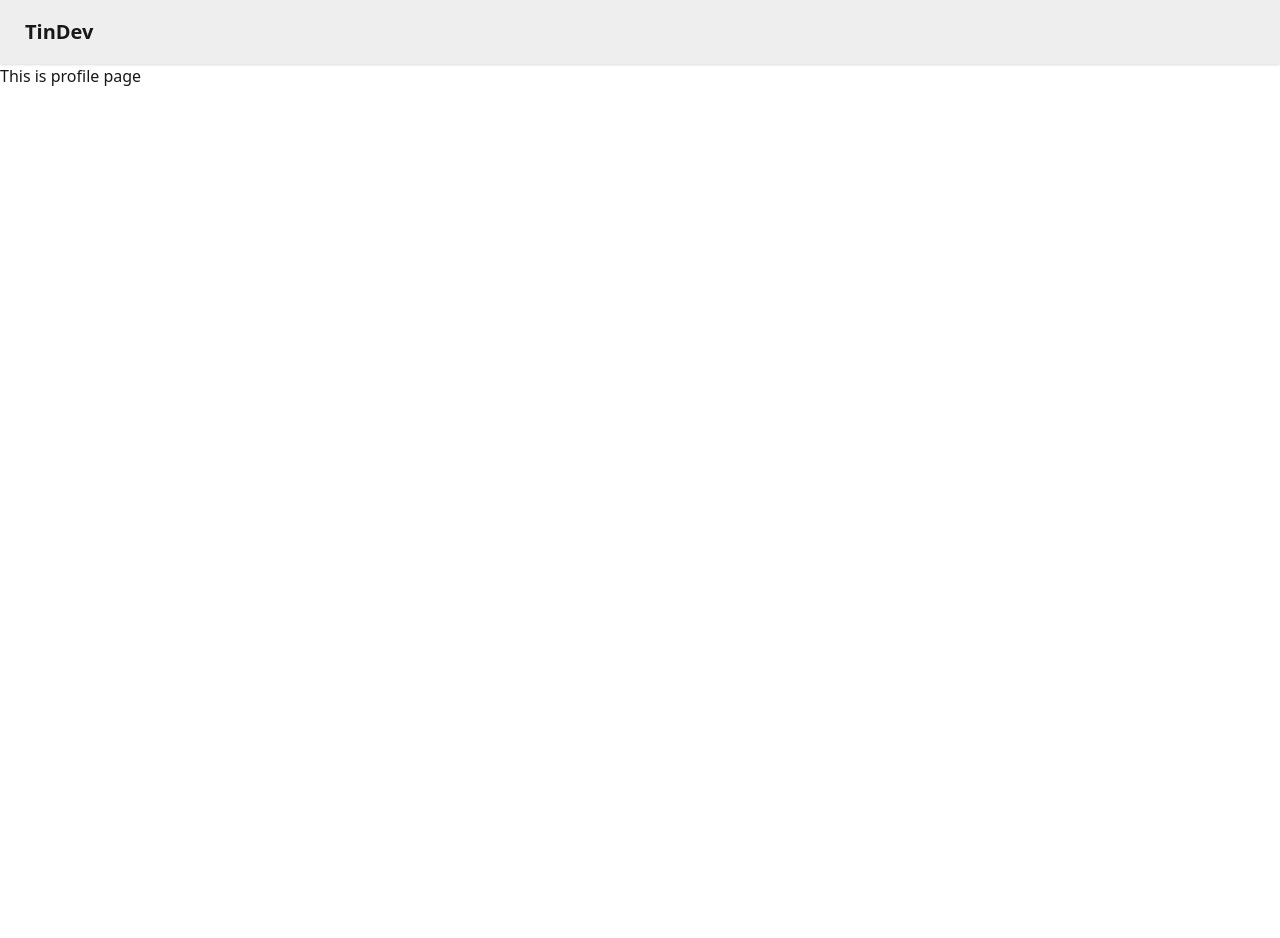
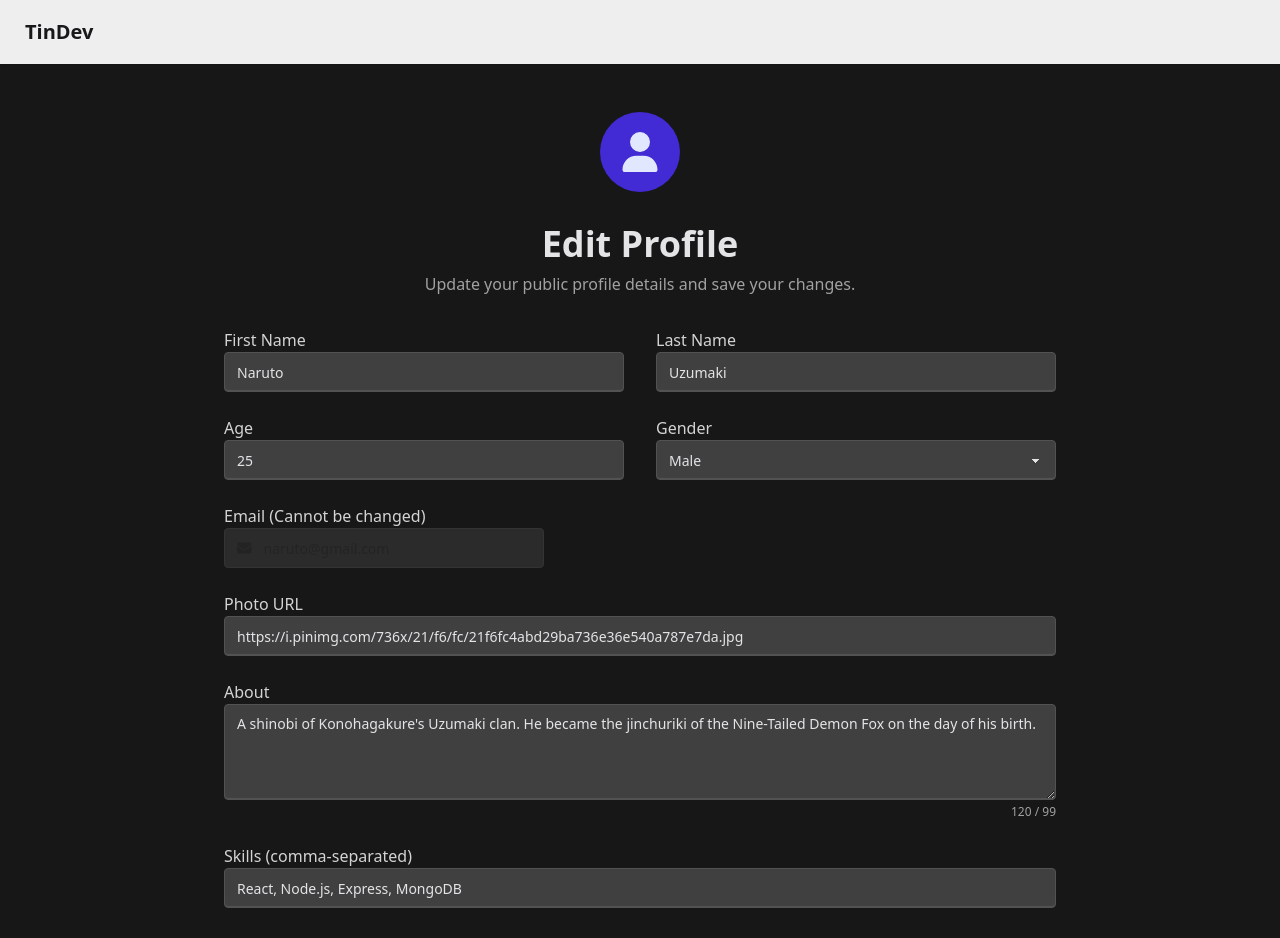
Before and after one commit to ameyg11/TINDEV-WEB, a React (Vite) app: page /profile in a window 1280 px wide. Shown: the top 938 px of the page. Before the commit the page ends 800 px from the top, so only its background shows below. Built offline with nearby package versions, Linux system fonts and the light colour scheme; no server answers.

Commit message:
Add EditProfile component for user profile editing functionality

```diff
--- /dev/null
+++ b/src/Components/EditProfile.jsx
@@ -0,0 +1,200 @@
+import React, { useState } from 'react';
+
+const EditProfile = () => {
+  // State variables for each editable field
+  const [firstName, setFirstName] = useState("Naruto");
+  const [lastName, setLastName] = useState("Uzumaki");
+  const [age, setAge] = useState(25);
+  const [gender, setGender] = useState("male");
+  const [photoUrl, setPhotoUrl] = useState("https://i.pinimg.com/736x/21/f6/fc/21f6fc4abd29ba736e36e540a787e7da.jpg");
+  const [about, setAbout] = useState("A shinobi of Konohagakure's Uzumaki clan. He became the jinchuriki of the Nine-Tailed Demon Fox on the day of his birth.");
+  const [skills, setSkills] = useState("React, Node.js, Express, MongoDB");
+
+  // State for non-editable fields and UI feedback
+  const [emailId, setEmailId] = useState("naruto@gmail.com");
+  const [password, setPassword] = useState("Ameygawade@11");
+  const [error, setError] = useState("");
+  const [isSaved, setIsSaved] = useState(false);
+
+  // A generic save function that would typically connect to a backend
+  const handleSave = () => {
+    // Here, you would send your updated data to a server.
+    // For this example, we'll just log the data to the console
+    // and show a success message.
+    const updatedProfile = {
+      firstName,
+      lastName,
+      age,
+      gender,
+      photoUrl,
+      about,
+      skills: skills.split(',').map(s => s.trim()),
+    };
+    console.log("Saving profile data:", updatedProfile);
+    setIsSaved(true);
+    // You could also add a timer to hide the message automatically
+    setTimeout(() => setIsSaved(false), 3000);
+  };
+
+  return (
+    <div className="flex justify-center min-h-screen bg-neutral-900 text-neutral-content p-4 font-sans">
+      <div className="w-full max-w-4xl p-8">
+        <div className="flex flex-col items-center mb-8">
+          <div className="avatar">
+            <div className="bg-primary text-primary-content rounded-full w-20 h-20 flex items-center justify-center">
+              {/* User icon from SVG */}
+              <svg xmlns="http://www.w3.org/2000/svg" viewBox="0 0 448 512" className="text-4xl w-10 h-10 fill-current">
+                <path d="M224 256A128 128 0 1 0 224 0a128 128 0 1 0 0 256zm-45.7 48C79.4 304 0 383.4 0 482.3C0 498.7 13.3 512 29.7 512H418.3c16.4 0 29.7-13.3 29.7-29.7C448 383.4 368.6 304 269.7 304H178.3z" />
+              </svg>
+            </div>
+          </div>
+        </div>
+
+        <h1 className="text-4xl font-bold text-center mb-2">Edit Profile</h1>
+        <p className="text-center text-neutral-400 mb-8">Update your public profile details and save your changes.</p>
+
+        <div className="grid grid-cols-1 md:grid-cols-2 gap-x-8 gap-y-6">
+          {/* First and Last Name */}
+          <div className="form-control">
+            <label className="label">
+              <span className="label-text text-neutral-300">First Name</span>
+            </label>
+            <input
+              type="text"
+              placeholder="First Name"
+              className="input input-bordered w-full bg-neutral-700 border-neutral-600 focus:border-primary"
+              value={firstName}
+              onChange={(e) => setFirstName(e.target.value)}
+            />
+          </div>
+          <div className="form-control">
+            <label className="label">
+              <span className="label-text text-neutral-300">Last Name</span>
+            </label>
+            <input
+              type="text"
+              placeholder="Last Name"
+              className="input input-bordered w-full bg-neutral-700 border-neutral-600 focus:border-primary"
+              value={lastName}
+              onChange={(e) => setLastName(e.target.value)}
+            />
+          </div>
+
+          {/* Age and Gender */}
+          <div className="form-control">
+            <label className="label">
+              <span className="label-text text-neutral-300">Age</span>
+            </label>
+            <input
+              type="number"
+              placeholder="Age"
+              className="input input-bordered w-full bg-neutral-700 border-neutral-600 focus:border-primary"
+              value={age}
+              onChange={(e) => setAge(e.target.value)}
+            />
+          </div>
+          <div className="form-control">
+            <label className="label">
+              <span className="label-text text-neutral-300">Gender</span>
+            </label>
+            <select
+              className="select select-bordered w-full bg-neutral-700 border-neutral-600 focus:border-primary"
+              value={gender}
+              onChange={(e) => setGender(e.target.value)}
+            >
+              <option value="male">Male</option>
+              <option value="female">Female</option>
+              <option value="others">Others</option>
+            </select>
+          </div>
+
+          {/* Email (disabled) */}
+          <div className="form-control md:col-span-2">
+            <label className="label">
+              <span className="label-text text-neutral-300">Email (Cannot be changed)</span>
+            </label>
+            <label className="input input-bordered flex items-center gap-3 bg-neutral-700 border-neutral-600 focus-within:border-primary opacity-50 cursor-not-allowed">
+              {/* Envelope icon from SVG */}
+              <svg xmlns="http://www.w3.org/2000/svg" viewBox="0 0 512 512" className="w-4 h-4 fill-current">
+                <path d="M48 64C21.5 64 0 85.5 0 112c0 15.1 7.1 29.3 19.2 38.4L236.8 313.6c11.4 8.5 27 8.5 38.4 0L492.8 150.4c12.1-9.1 19.2-23.3 19.2-38.4c0-26.5-21.5-48-48-48H48zM0 176V384c0 35.3 28.7 64 64 64H448c35.3 0 64-28.7 64-64V176L294.4 339.2c-22.8 17.1-54 17.1-76.8 0L0 176z"/>
+              </svg>
+              <input
+                type="email"
+                placeholder="Email"
+                className="grow"
+                value={emailId}
+                disabled
+              />
+            </label>
+          </div>
+
+          {/* Photo URL */}
+          <div className="form-control md:col-span-2">
+            <label className="label">
+              <span className="label-text text-neutral-300">Photo URL</span>
+            </label>
+            <input
+              type="url"
+              placeholder="Photo URL"
+              className="input input-bordered w-full bg-neutral-700 border-neutral-600 focus:border-primary"
+              value={photoUrl}
+              onChange={(e) => setPhotoUrl(e.target.value)}
+            />
+          </div>
+
+          {/* About section */}
+          <div className="form-control md:col-span-2">
+            <label className="label">
+              <span className="label-text text-neutral-300">About</span>
+            </label>
+            <textarea
+              placeholder="Tell us about yourself..."
+              maxLength={99}
+              className="textarea textarea-bordered h-24 w-full bg-neutral-700 border-neutral-600 focus:border-primary"
+              value={about}
+              onChange={(e) => setAbout(e.target.value)}
+            ></textarea>
+            <p className="text-xs text-neutral-400 text-right mt-1">{about.length} / 99</p>
+          </div>
+
+          {/* Skills */}
+          <div className="form-control md:col-span-2">
+            <label className="label">
+              <span className="label-text text-neutral-300">Skills (comma-separated)</span>
+            </label>
+            <input
+              type="text"
+              placeholder="e.g., React, Node.js, MongoDB"
+              className="input input-bordered w-full bg-neutral-700 border-neutral-600 focus:border-primary"
+              value={skills}
+              onChange={(e) => setSkills(e.target.value)}
+            />
+          </div>
+        </div>
+
+        {error && (
+          <div className="alert alert-error my-4 rounded-lg shadow-md md:col-span-2">
+            <span>{error}</span>
+          </div>
+        )}
+
+        <div className="form-control mt-8">
+          <button
+            className="btn btn-primary btn-block text-lg font-bold py-3 transition-transform transform hover:scale-105"
+            onClick={handleSave}
+          >
+            Save
+          </button>
+        </div>
+
+        {isSaved && (
+          <div className="alert alert-success my-4 rounded-lg shadow-md">
+            <span>Profile updated successfully!</span>
+          </div>
+        )}
+      </div>
+    </div>
+  );
+};
+
+export default EditProfile;
--- a/src/Components/Profile.jsx
+++ b/src/Components/Profile.jsx
@@ -1,9 +1,10 @@
 import React from 'react'
+import EditProfile from './editProfile'
 
 const Profile = () => {
   return (
     <div>
-      This is profile page
+      <EditProfile />
     </div>
   )
 }
```
